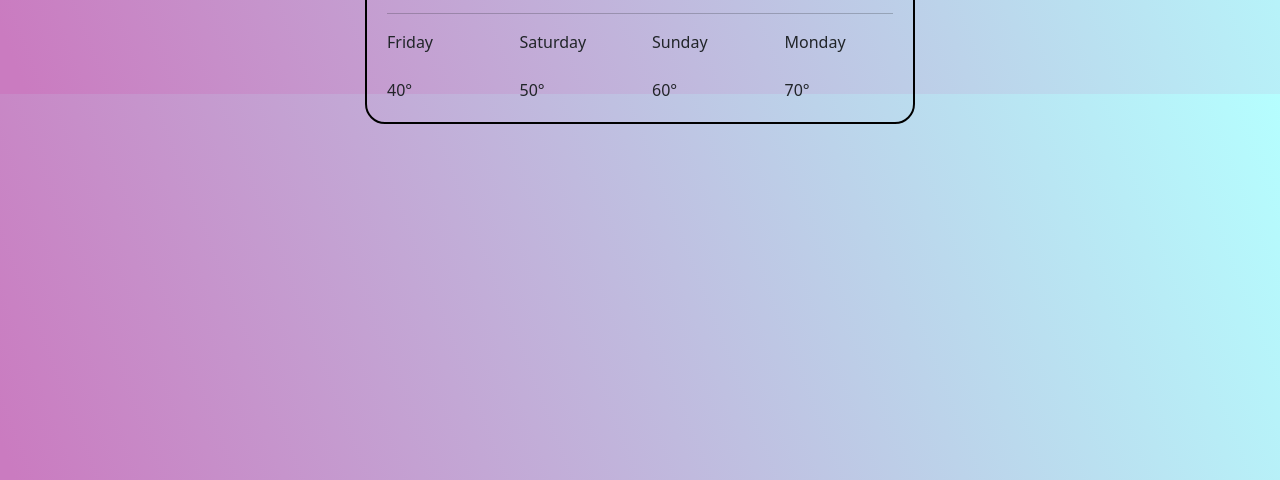
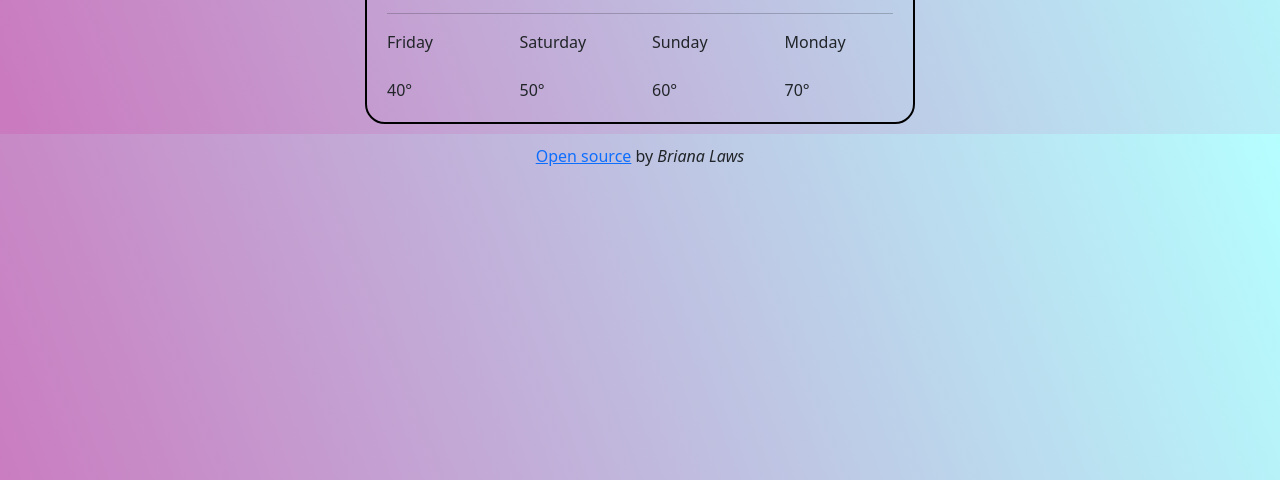
Before and after one commit to brialaws98/Weather_app, a plain HTML site: page index.HTML in a window 1280 px wide. Shown: the part 320-800 px from the top of the page. Drawn offline with nearby package versions, Linux system fonts and the light colour scheme; no server answers; a web font is replaced by a local one.

Commit message:
Add a reference to link
I added a link to my GitHub at the bottom

```diff
--- a/index.HTML
+++ b/index.HTML
@@ -103,9 +103,15 @@
       70°
     </li>
   </div>
-</div>
+
 </div>
 
+</div>
+<p class="outro">
+   <a href="https://github.com/brialaws98/Weather_app">
+     Open source</a>
+      by <em>Briana Laws</em>
+    </p>
  </div>
 
  <script src="src/index.js"></script>
--- a/src/style.css
+++ b/src/style.css
@@ -73,3 +73,9 @@ h2{
 position: relative;
 left: 50px;
 }
+.outro{
+  text-align: center;
+  font-size: bold;
+  position: relative;
+  bottom: -20px;
+}
```
